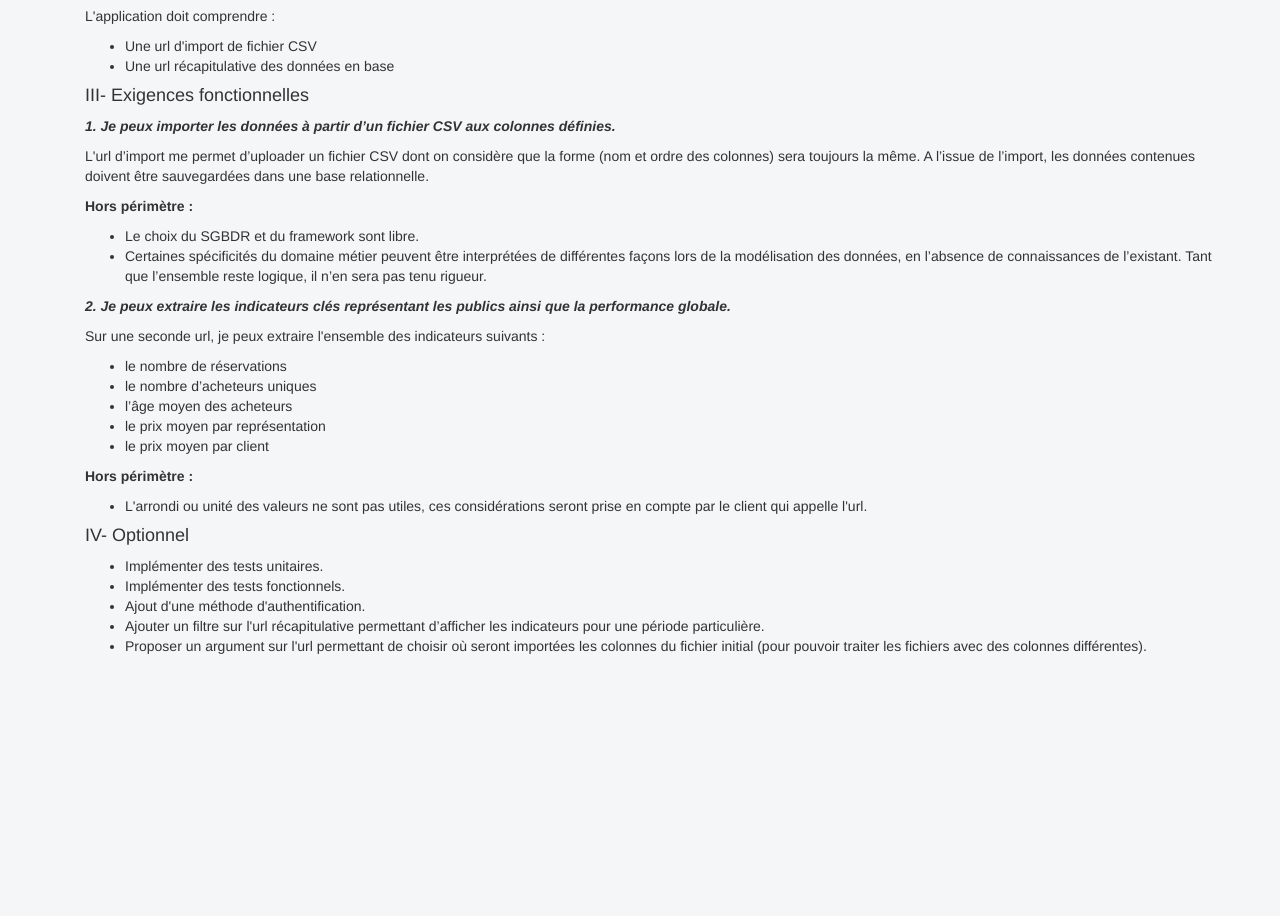
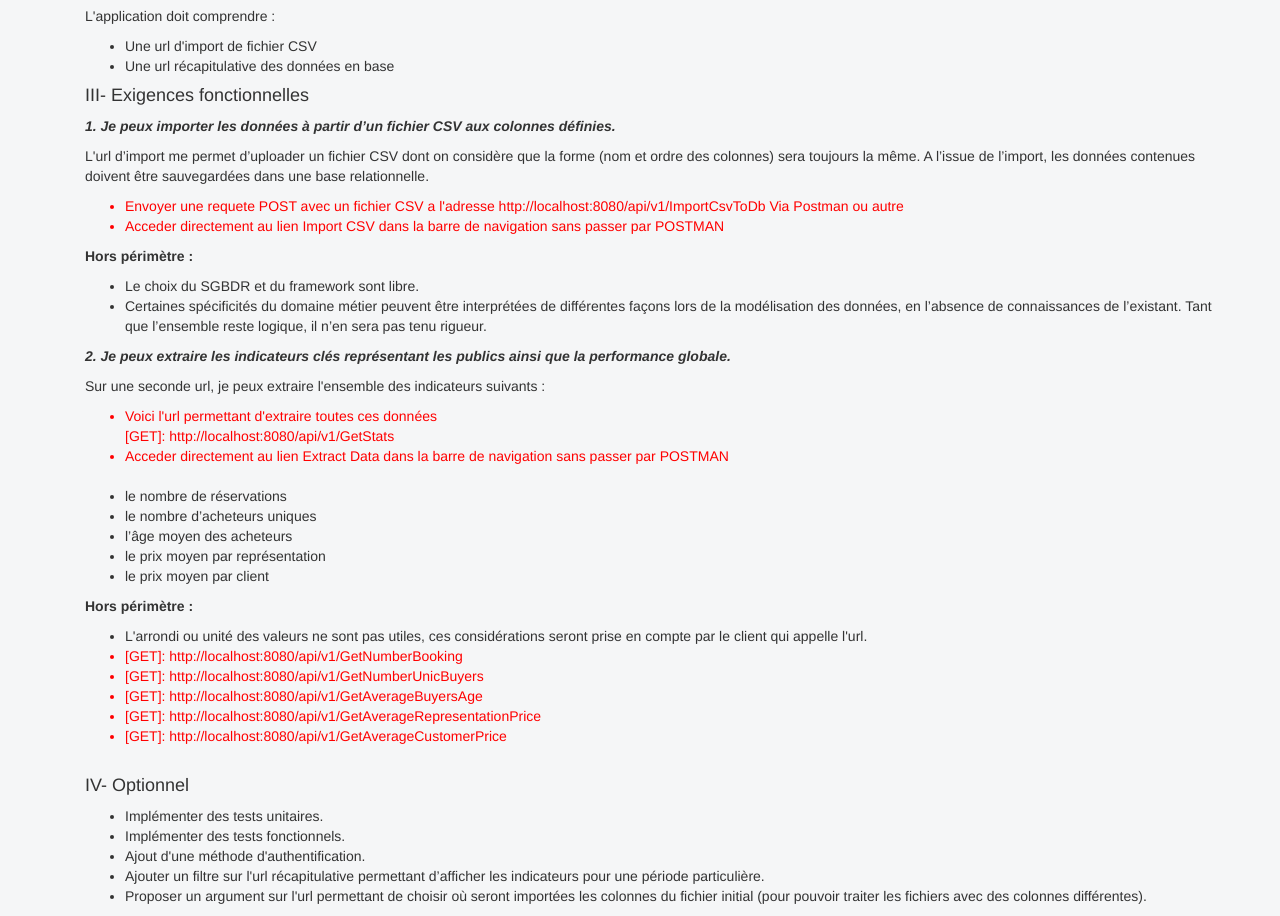
Before and after one commit to pdamoune/arenametrix, a Flask app: page / in a window 1280 px wide. Shown: the part 325-1241 px from the top of the page. Before the commit the page ends 979 px from the top, so only its background shows below. Run offline with Flask 2, Linux system fonts and the light colour scheme; the visitor is signed in with stand-in values (Sample User, id 1); data comes from the database, SQL or seed files in the repository; parts of the project's set-up code (start-up, migrations or seed data) failed here and were passed over; some libraries are stand-ins or nearby versions.

Commit message:
2 steps done

```diff
--- a/app/api/routes.py
+++ b/app/api/routes.py
@@ -49,6 +49,8 @@ def getnumberunicbuyers():
 def getaveragebuyersage():
     customers = Customer.query.all()
     ages = [c.Age for c in customers if c.Age is not '']
+    if len(ages) is None:
+        return jsonify('error no age')
     average_age = sum(ages) / len(ages)
     return jsonify(average_age)
 
@@ -64,6 +66,8 @@ def getaveragerepresentationprice():
     representations = Representation.query.all()
 
     prices = [p.Prix for p in representations]
+    if len(prices) is None:
+        return jsonify('error no price')
     average_price_representation = sum(prices) / len(prices)
     return jsonify(average_price_representation)
 
--- a/app/main/views.py
+++ b/app/main/views.py
@@ -4,17 +4,16 @@ from .forms import FileForm
 from app.api.routes import importcsvtodb
 from app.api.routes import getstats
 
-from flask_login import current_user
+from flask_login import current_user, login_required
 
 
 @main.route('/', methods=['GET', 'POST'])
 def index():
-    # if form.validate_on_submit():
-    #     return redirect(url_for('.index'))
     return render_template('index.html')
 
 
 @main.route('/import_csv', methods=['GET', 'POST'])
+@login_required
 def import_csv():
     form = FileForm()
     if form.validate_on_submit():
@@ -26,9 +25,9 @@ def import_csv():
 
 
 @main.route('/extract_data', methods=['GET', 'POST'])
+@login_required
 def extract_data():
     data = getstats().json
-    print(data)
     return render_template('arenametrix/extract_data.html', data=data)
 
 
@@ -36,12 +35,3 @@ def extract_data():
 @main.route('/internal', methods=['GET', 'POST'])
 def internal():
     abort(500)
-
-
-data = {
-    'number_reservations': {'Nombre de réservations': 0},
-    'number_buyers': {'Nombre d’acheteurs uniques': 0},
-    'average_age': {'Age moyen des acheteurs': 0},
-    'average_price_respresentation': {'Prix moyen par représentation': 0},
-    'average_price_customer': {'Prix moyen par client': 0},
-}
--- a/app/templates/index.html
+++ b/app/templates/index.html
@@ -40,6 +40,10 @@
                 <h4>III- Exigences fonctionnelles</h4>
                 <p><em><strong>1. Je peux importer les données à partir d’un fichier CSV aux colonnes définies.</strong></em></p>
                 <p>L'url d’import me permet d’uploader un fichier CSV dont on considère que la forme (nom et ordre des colonnes) sera toujours la même. A l’issue de l’import, les données contenues doivent être sauvegardées dans une base relationnelle.</p>
+                <ul style="color: red;">
+                    <li>Envoyer une requete POST avec un fichier CSV a l'adresse http://localhost:8080/api/v1/ImportCsvToDb Via Postman ou autre</li>
+                    <li>Acceder directement au lien Import CSV dans la barre de navigation sans passer par POSTMAN</li>
+                </ul>
                 <p><strong>Hors périmètre :</strong></p>
                 <ul>
                     <li>Le choix du SGBDR et du framework sont libre.</li>
@@ -48,6 +52,9 @@
                 <p><em><strong>2. Je peux extraire les indicateurs clés représentant les publics ainsi que la performance globale.</strong></em></p>
                 <p>Sur une seconde url, je peux extraire l'ensemble des indicateurs suivants :</p>
                 <ul>
+                    <li style="color:red;">Voici l'url permettant d'extraire toutes ces données<br>
+                    [GET]: http://localhost:8080/api/v1/GetStats </li>
+                    <li style="color:red;">Acceder directement au lien Extract Data dans la barre de navigation sans passer par POSTMAN</li><br>
                     <li>le nombre de réservations</li>
                     <li>le nombre d’acheteurs uniques</li>
                     <li>l’âge moyen des acheteurs</li>
@@ -57,6 +64,11 @@
                 <p><strong>Hors périmètre :</strong></p>
                 <ul>
                     <li>L'arrondi ou unité des valeurs ne sont pas utiles, ces considérations seront prise en compte par le client qui appelle l'url.</li>
+                    <li style="color:red;">[GET]: http://localhost:8080/api/v1/GetNumberBooking</li>
+                    <li style="color:red;">[GET]: http://localhost:8080/api/v1/GetNumberUnicBuyers</li>
+                    <li style="color:red;">[GET]: http://localhost:8080/api/v1/GetAverageBuyersAge</li>
+                    <li style="color:red;">[GET]: http://localhost:8080/api/v1/GetAverageRepresentationPrice</li>
+                    <li style="color:red;">[GET]: http://localhost:8080/api/v1/GetAverageCustomerPrice</li><br>
                 </ul>
             </div>
             <div id="optionnal" class="card-text">
```
Also changed, not shown: tests/test_client.py (+33 -0 lines), README.md, tests/test_api.py (added), 1 other file.
